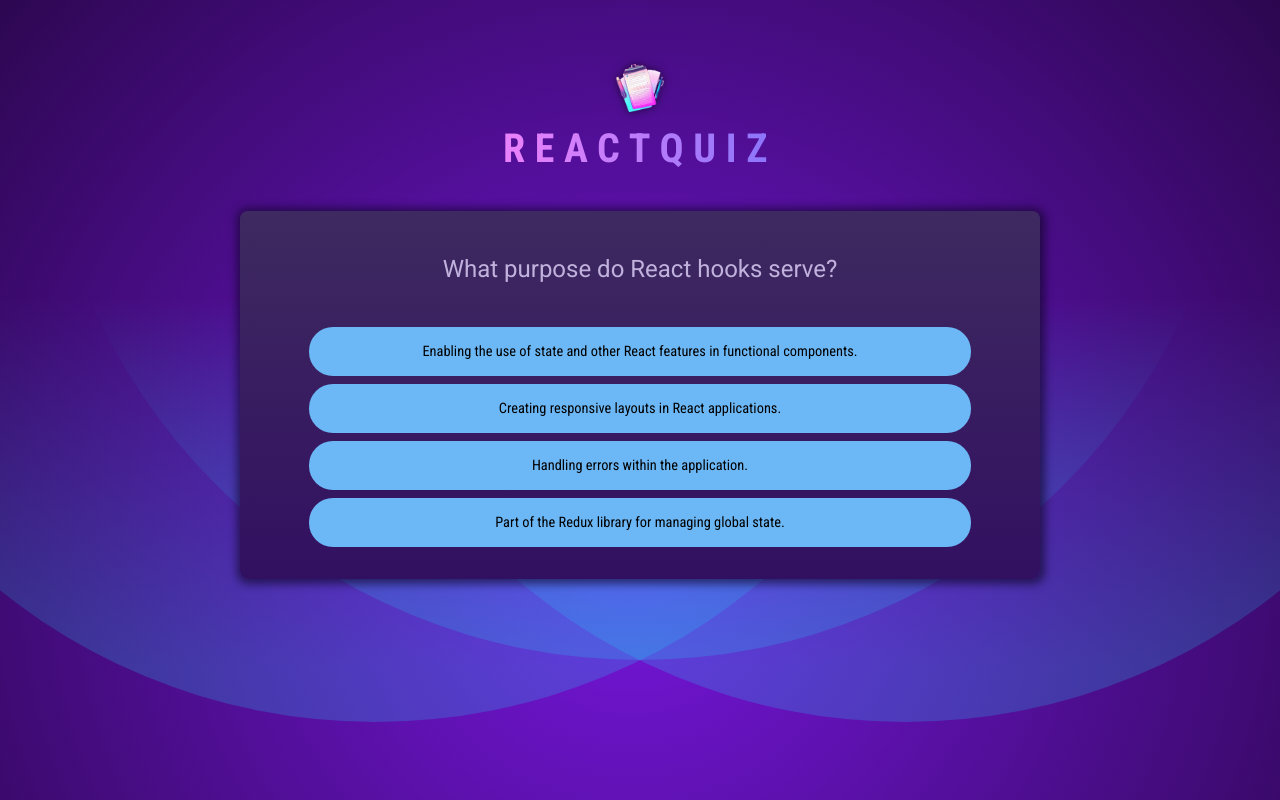
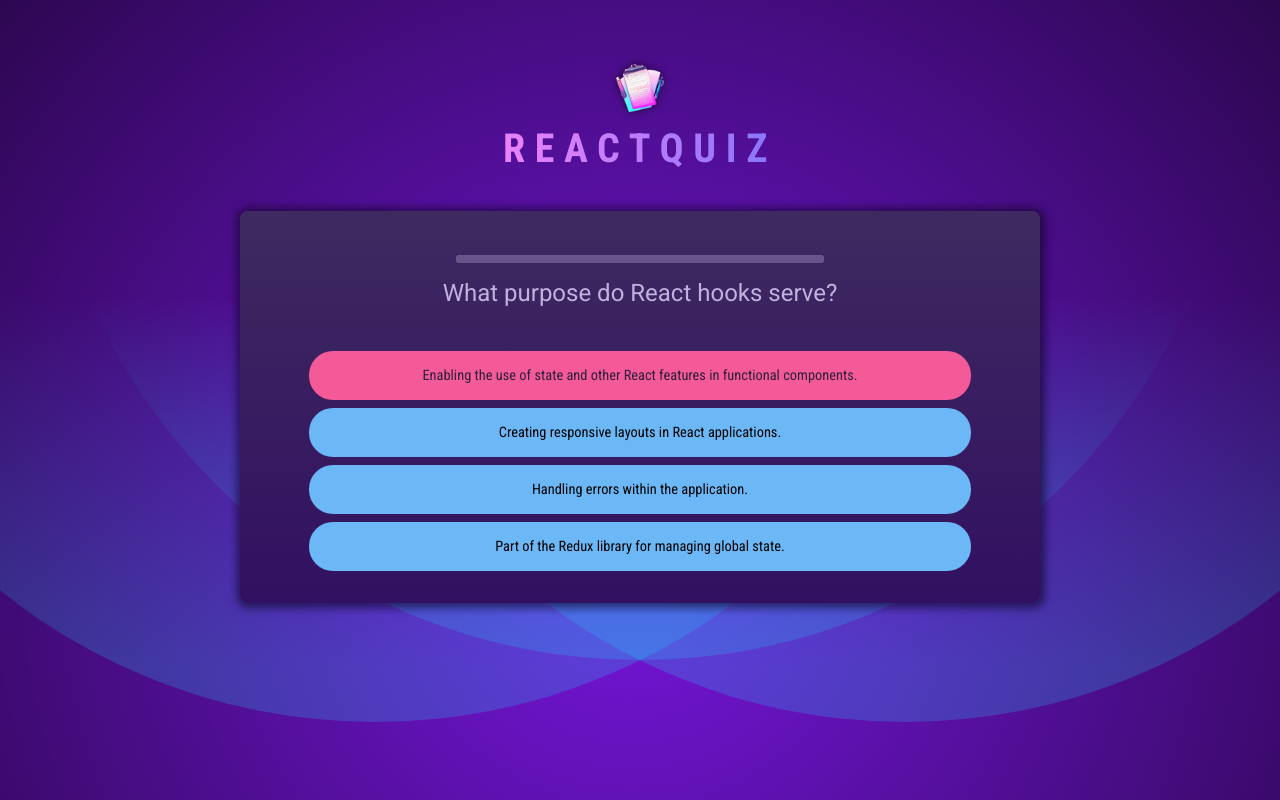
Before and after one commit to nilssonfilip1996/react-quiz-app, a React (Vite) app: page / in a window 1280 px wide. Built offline with nearby package versions, Linux system fonts and the light colour scheme.

Commit message:
Added a QuestionTimer component. Only works for the first question so far.

```diff
--- a/src/components/quiz/Answers.jsx
+++ b/src/components/quiz/Answers.jsx
@@ -1,4 +1,24 @@
-export default function Answers({answers, onAnswer}) {
+import { useEffect } from "react";
+
+export default function Answers({answers, onAnswer, answeredCorrect}) {
+
+
+    let chosenButtonClass;
+
+    if(answeredCorrect){
+        chosenButtonClass = "correct";
+    } else if(!answeredCorrect){
+        chosenButtonClass = "wrong";
+    }
+    console.log(chosenButtonClass);
+
+    useEffect(() => {
+        chosenButtonClass = "";
+        console.log("reseting button class");
+
+
+        return () => chosenButtonClass = "";
+    }, [answers, onAnswer, answeredCorrect])
 
 
     return (
@@ -6,7 +26,7 @@ export default function Answers({answers, onAnswer}) {
             <ul id="answers">
                 {answers.map((answer, index) => (
                     <li key={index} className="answer">
-                        <button onClick={() => onAnswer(index)}>
+                        <button className={index===0?chosenButtonClass:""} onClick={() => onAnswer(answer)}>
                             {answer}
                         </button>
                     </li>
--- a/src/components/quiz/Question.jsx
+++ b/src/components/quiz/Question.jsx
@@ -1,13 +1,16 @@
-import { useEffect } from "react";
+import { useEffect, useState } from "react";
 import Answers from "./Answers";
+import QuestionTimer from "./QuestionTimer";
 
 const TIMER = 3000;
 
-export default function Question({ question, onAnswer }) {
+export default function Question({ question, onLockInAnswer }) {
+  const [answeredCorrect, setAnsweredCorrect] = useState(null);
+
   useEffect(() => {
     console.log("Timer set");
     const timer = setTimeout(() => {
-      onAnswer(null);
+      onLockInAnswer(null);
     }, TIMER);
     return () => {
       console.log("Cleaning up timer.");
@@ -15,11 +18,18 @@ export default function Question({ question, onAnswer }) {
     };
   }, [question]);
 
+  function verifyAnswer(answer) {
+    setAnsweredCorrect(answer === question.answers[0] ? true : false);
+    //answer === question.answers[0] ? setAnsweredCorrect(true) : setAnsweredCorrect(false);
+  }
+
+
   return (
     <>
       <div id="question">
+        <QuestionTimer timer={TIMER} />
         <h2>{question.text}</h2>
-        <Answers answers={question.answers} onAnswer={onAnswer} />
+        <Answers answers={question.answers} onAnswer={verifyAnswer} answeredCorrect={answeredCorrect}/>
       </div>
     </>
   );
--- /dev/null
+++ b/src/components/quiz/QuestionTimer.jsx
@@ -0,0 +1,25 @@
+import { useState, useEffect } from "react";
+
+export default function QuestionTimer({ timer, color }) {
+  const [remainingTime, setRemainingTime] = useState(timer);
+
+  useEffect(() => {
+    console.log("Initiasing questiontimer");
+    const interval = setInterval(() => {
+      setRemainingTime((prevTime) => {
+        if (prevTime <= 10) {
+          console.log("Dismounting questiontimer");
+          clearInterval(interval); // stop interval
+          return 0; // ensure it doesn't go negative
+        };
+        return (prevTime - 10);
+      });
+    }, 10);
+
+    return () => {
+      clearInterval(interval);
+    };
+  }, [color, timer]);
+
+  return <progress value={remainingTime} max={timer} />;
+}
--- a/src/components/quiz/Quiz.jsx
+++ b/src/components/quiz/Quiz.jsx
@@ -10,7 +10,7 @@ export default function Quiz() {
     }
 
     var currentQuestionIndex = selectedAnswers.length;
-    console.log(selectedAnswers);
+    //console.log(selectedAnswers);
 
     var isQuizActive = currentQuestionIndex < questions.length ? true : false;
 
@@ -18,7 +18,7 @@ export default function Quiz() {
     return (
         <>
             <div id="quiz">
-                {isQuizActive && <Question question={questions[currentQuestionIndex]} onAnswer={handleUserSelect} />}
+                {isQuizActive && <Question question={questions[currentQuestionIndex]} onLockInAnswer={handleUserSelect} />}
                 {!isQuizActive && "You have answered all the questions, standby for results."}
             </div>
         </>
```
